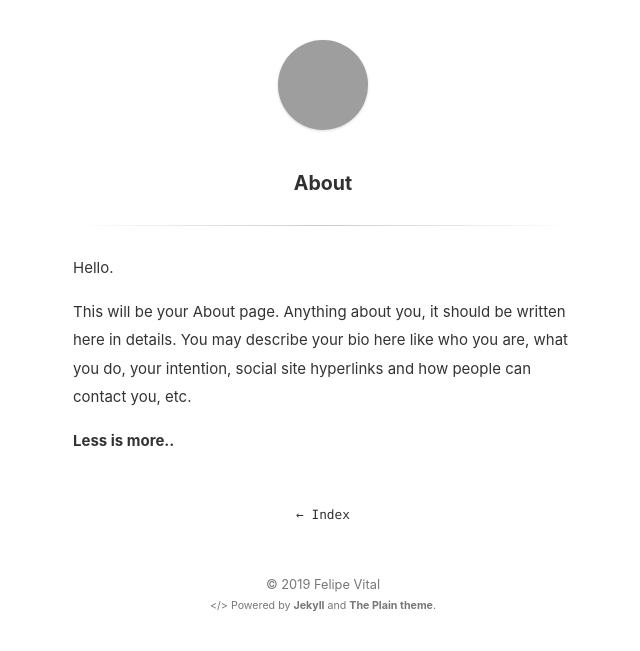
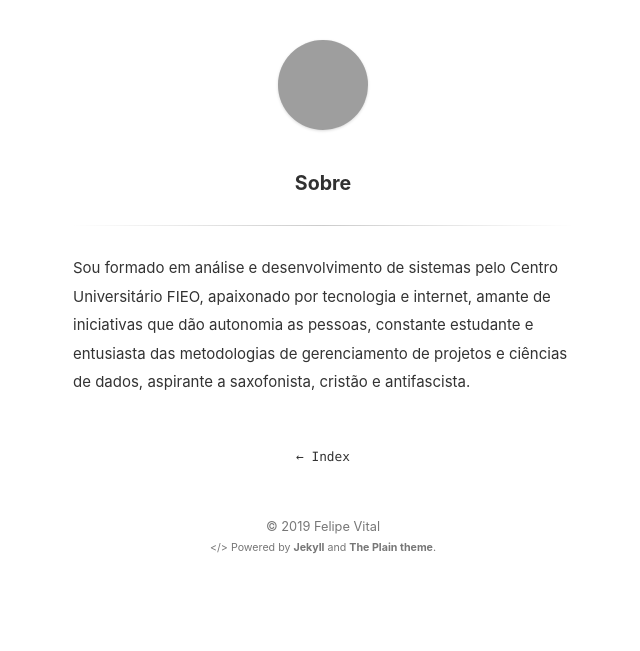
Before and after one commit to felipevitalrc/felipevitalrc.github.io, a Jekyll site: the page built from about.md, in a window 1280 px wide, cut to the strip 0-651 px from the top of the page. Shown: the whole strip, without its empty margins (317-957 px from the left). Built offline with Jekyll 4.4.1, drawn with Linux system fonts in a browser that asks for light colours; grey boxes are pictures that could not be loaded.

Commit message:
atualização do about

```diff
--- a/about.md
+++ b/about.md
@@ -1,10 +1,6 @@
 ---
 layout: page
-title: About
+title: Sobre
 ---
 
-Hello.
-
-This will be your About page. Anything about you, it should be written here in details. You may describe your bio here like who you are, what you do, your intention, social site hyperlinks and how people can contact you, etc.
-
-**Less is more..**
+Sou formado em análise e desenvolvimento de sistemas pelo Centro Universitário FIEO, apaixonado por tecnologia e internet, amante de iniciativas que dão autonomia as pessoas, constante estudante e entusiasta das metodologias de gerenciamento de projetos e ciências de dados, aspirante a saxofonista, cristão e antifascista.
```
